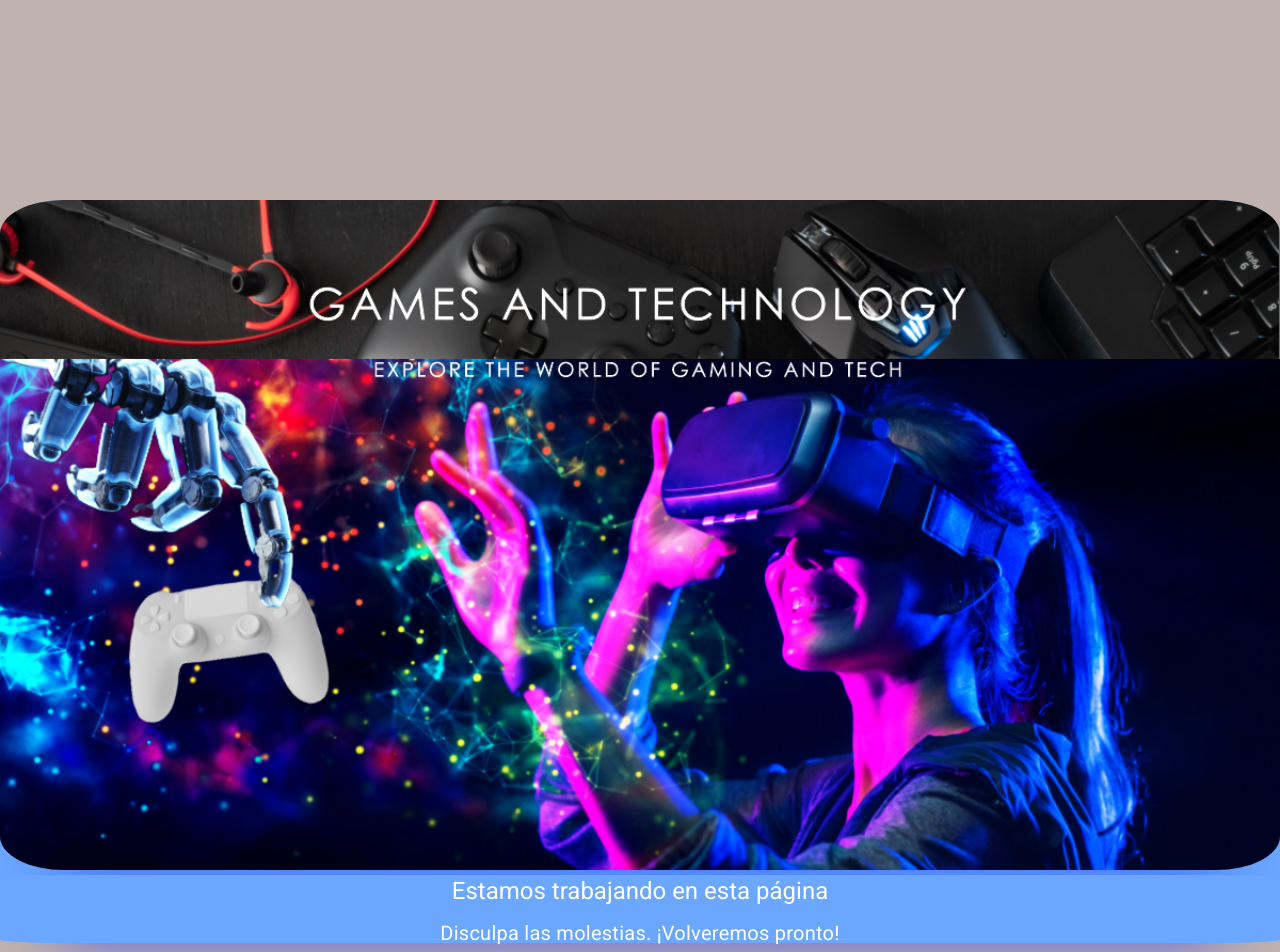
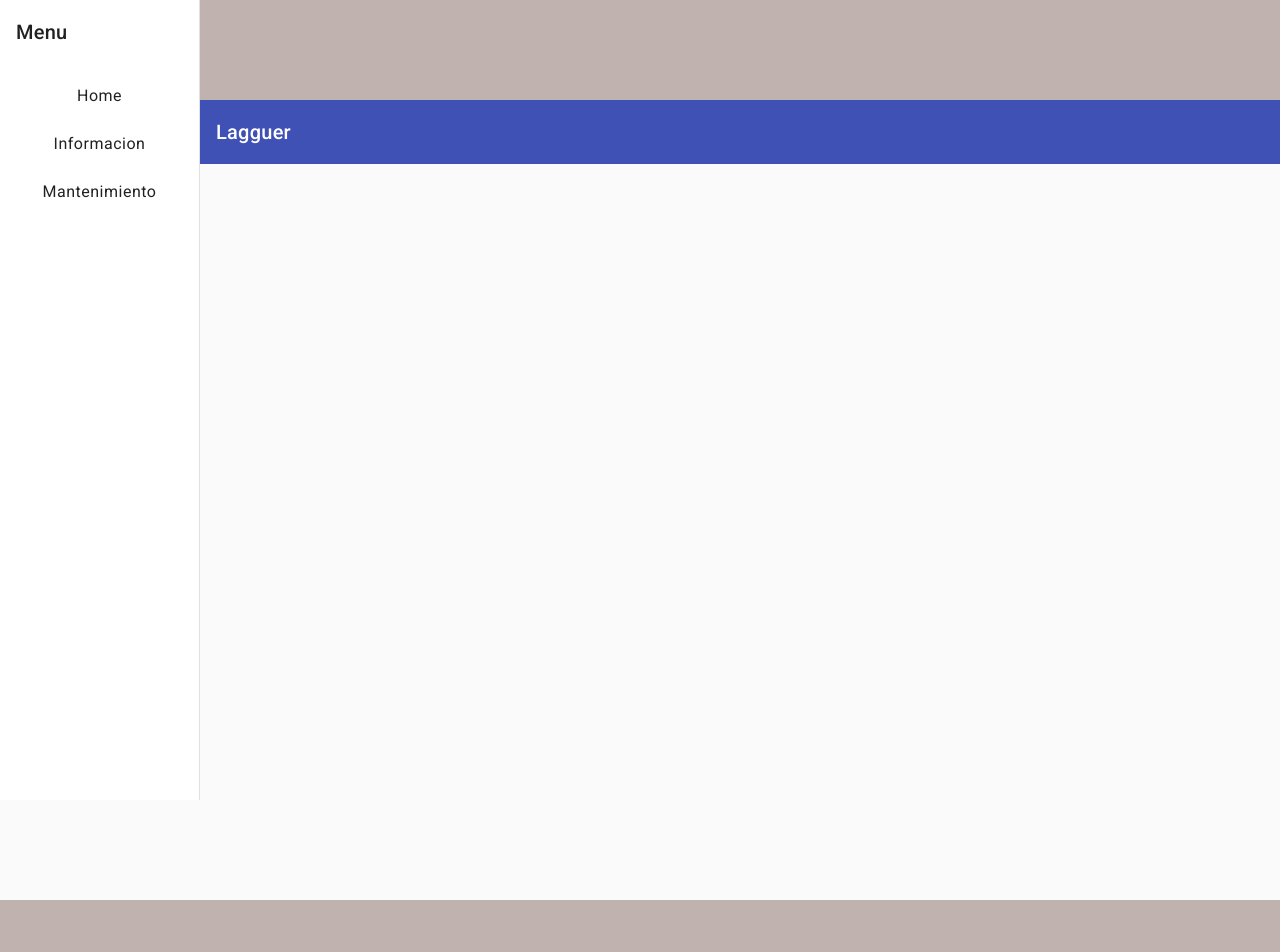
Before and after one commit to Lagguer96/Lagguer, an Angular app: page /information in a window 1280 px wide. Shown: the top 952 px of the page. After the commit the page ends 900 px from the top, so only its background shows below. Built offline with nearby package versions, Linux system fonts and the light colour scheme.

Commit message:
Added_menu_bar

```diff
--- a/src/app/app.component.html
+++ b/src/app/app.component.html
@@ -1,7 +1 @@
-<!-- Importar otros componentes -->
-<!-- <app-information></app-information> Componente de encabezado -->
-<!-- <app-sidebar-view></app-sidebar-view> Componente de barra lateral -->
-
-<!-- <div class="main-content"><router-outlet></router-outlet> Ruta principal</div> -->
-<!-- <app-pagina-principal></app-pagina-principal> -->
-<app-maintenance-page></app-maintenance-page><!--  Componente de pie de página -->
+<app-sidebar-view></app-sidebar-view>
--- a/src/app/information/information.component.html
+++ b/src/app/information/information.component.html
@@ -1 +1,9 @@
+<head>
+    <meta charset="utf-8">
+    <title>Informacion</title>
+    <base href="../information/information.component.html">
+    <meta name="viewport" content="width=device-width, initial-scale=1">
+    <link rel="icon" type="image/x-icon" href="mini_icon.ico">
+</head>
+
 <p>I'm the best!!!</p>
--- a/src/app/maintenance-page/maintenance-page.component.html
+++ b/src/app/maintenance-page/maintenance-page.component.html
@@ -1,11 +1,20 @@
-<title>Estamos trabajando</title>
+<head>
+    <meta charset="utf-8">
+    <title>Mantenimiento</title>
+    <base href="/">
+    <meta name="viewport" content="width=device-width, initial-scale=1">
+    <link rel="icon" type="image/x-icon" href="mini_icon.ico">
+</head>
+
 
 <body>
+
     <div class=title_1>
         <article>
             <img src='../../assets/Recursos_Imagenes/Design_fondo_IA.png' alt='Fondo'>
             <img src='../../assets/Recursos_Logo/LagguerW.svg' alt='Logo'>
         </article>
+        <br>
         <div class=title_describe>
             <h1>Estamos trabajando en esta página</h1>
             <p>Disculpa las molestias. ¡Volveremos pronto!</p>
--- a/src/app/sidebar-view/sidebar-view.component.html
+++ b/src/app/sidebar-view/sidebar-view.component.html
@@ -5,9 +5,9 @@
       [opened]="(isHandset$ | async) === false">
     <mat-toolbar>Menu</mat-toolbar>
     <mat-nav-list>
-      <a mat-list-item href="#">Link 1</a>
-      <a mat-list-item href="#">Link 2</a>
-      <a mat-list-item href="#">Link 3</a>
+      <a mat-list-item href="../pagina-principal/pagina-principal.component.html">Home</a>
+      <a mat-list-item href="../information/information.component.html">Informacion</a>
+      <a mat-list-item href="../maintenance-page/maintenance-page.component.html">Mantenimiento</a>
     </mat-nav-list>
   </mat-sidenav>
   <mat-sidenav-content>
--- a/src/index.html
+++ b/src/index.html
@@ -5,7 +5,7 @@
   <title>Lagguer</title>
   <base href="/">
   <meta name="viewport" content="width=device-width, initial-scale=1">
-  <link rel="icon" type="image/x-icon" href="favicon.ico">
+  <link rel="icon" type="image/x-icon" href="mini_icon.ico">
   <link rel="preconnect" href="https://fonts.gstatic.com">
   <link href="https://fonts.googleapis.com/css2?family=Roboto:wght@300;400;500&display=swap" rel="stylesheet">
   <link href="https://fonts.googleapis.com/icon?family=Material+Icons" rel="stylesheet">
```
Also changed, not shown: 1 other file (tests, documents, lock files or other folders).
